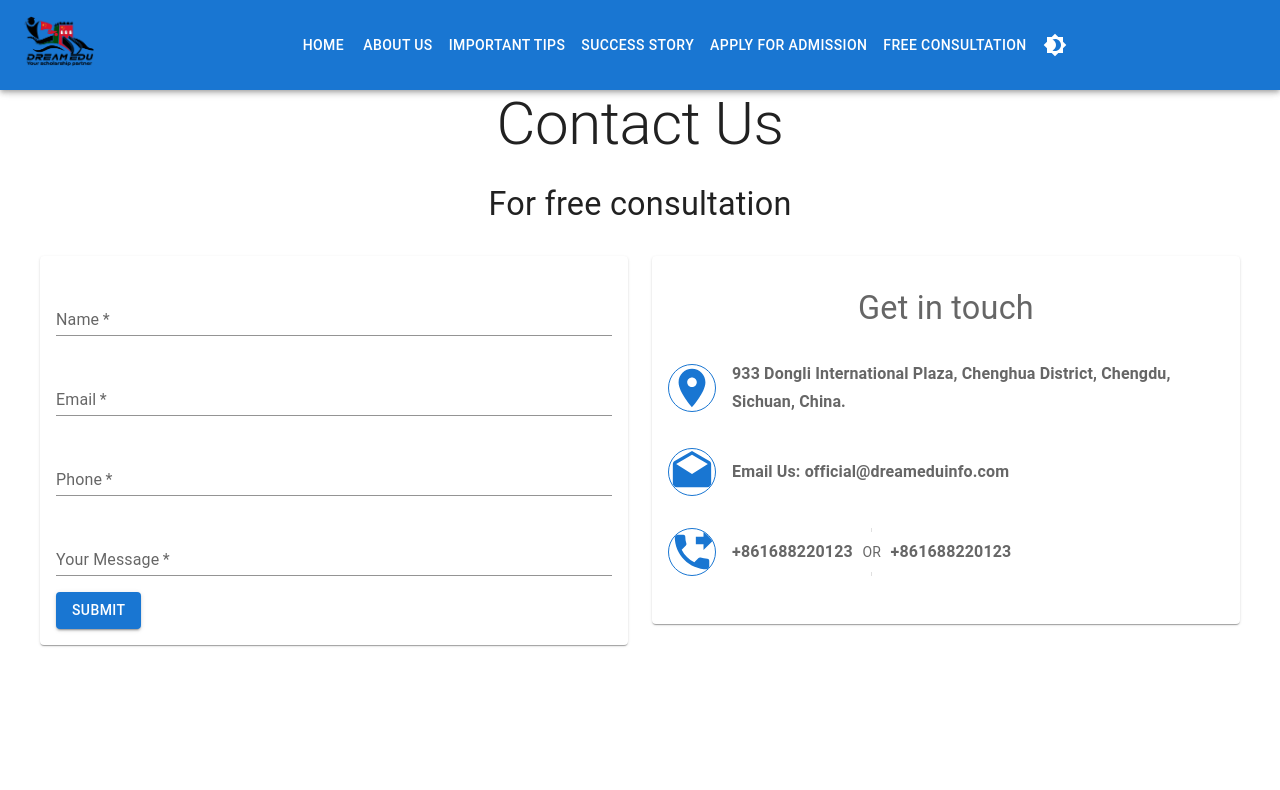
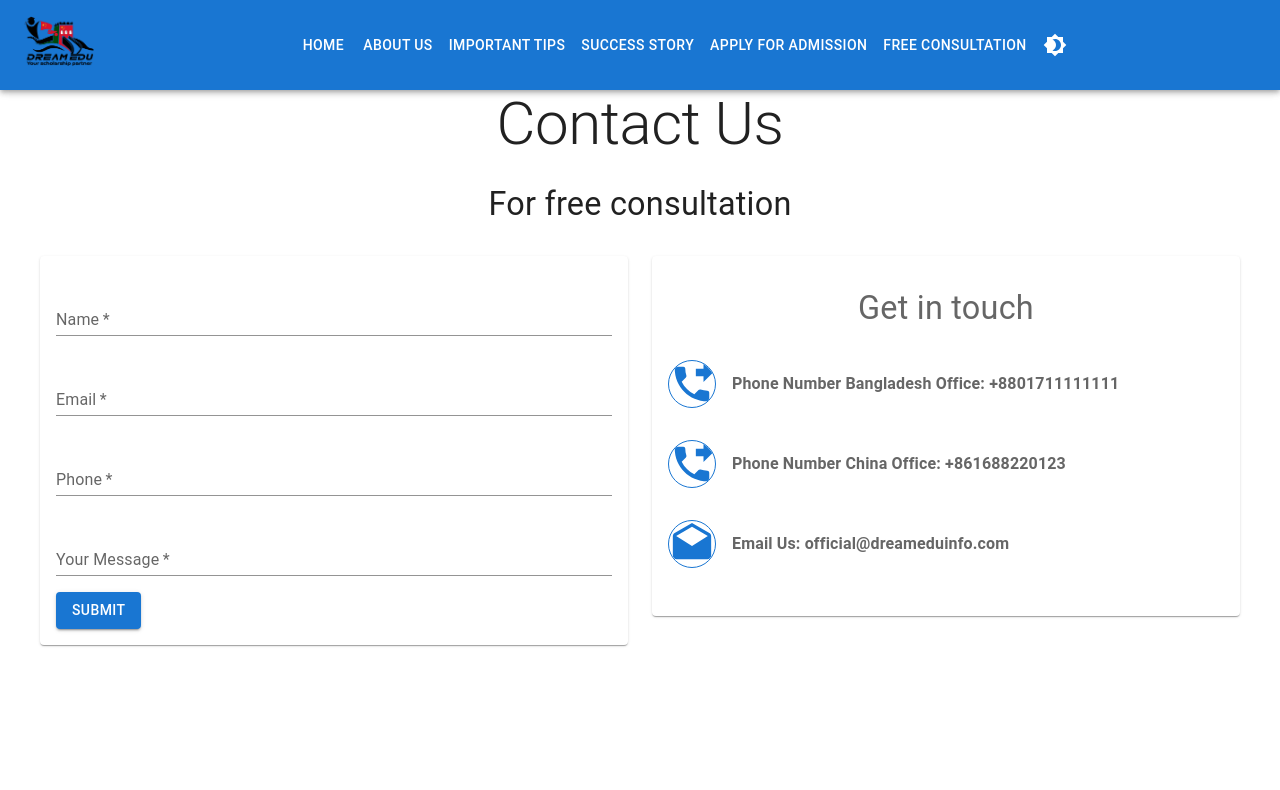
Before and after one commit to raselmahmud-coder/FrontEndDreamEdu, a React (Vite) app: page /free-consultation in a window 1280 px wide. Shown: the top 790 px of the page. Built offline with nearby package versions, Linux system fonts and the light colour scheme.

Commit message:
apply validation added

```diff
--- a/src/components/ApplyForAdmissionComp/Checkout.jsx
+++ b/src/components/ApplyForAdmissionComp/Checkout.jsx
@@ -10,9 +10,7 @@ import Initialization from "./Initialization";
 import Documents from "./Documents";
 import Review from "./Review";
 import { useSelector } from "react-redux";
-
 const steps = ["Initialization", "Documents", "Review your profile"];
-
 function getStepContent(step) {
   switch (step) {
     case 0:
@@ -37,13 +35,26 @@ export default function Checkout() {
     province,
     postCode,
     country,
+    phone,
+    email,
+    passport,
+    masters,
+    bachelor,
+    hsc,
+    ssc,
+    bankStatement,
+    passportSizePhoto,
+    nonCriminalCertificate,
+    studyPlan,
+    recommendationLetters,
+    englishProficiencyTest,
   } = useSelector((state) => state.admission);
+  const handleBack = () => {
+    setActiveStep(activeStep - 1);
+  };
+
   const handleNext = () => {
     setActiveStep(activeStep + 1);
-  };
-
-  const handleBack = () => {
-    setActiveStep(activeStep - 1);
   };
 
   return (
@@ -82,15 +93,37 @@ export default function Checkout() {
               <Button
                 type=""
                 disabled={
-                  program
-                  //   &&
-                  // sureName &&
-                  // givenName &&
-                  // addressLine &&
-                  // city &&
-                  // province &&
-                  // postCode &&
-                  // country
+                  (activeStep == 0 &&
+                    program &&
+                    sureName &&
+                    givenName &&
+                    addressLine &&
+                    city &&
+                    province &&
+                    postCode &&
+                    country &&
+                    phone &&
+                    email) ||
+                  (activeStep == 1 &&
+                    passport &&
+                    passportSizePhoto &&
+                    bankStatement &&
+                    nonCriminalCertificate &&
+                    studyPlan &&
+                    program == "chinese language/diploma" &&
+                    ssc) ||
+                  (program == "bachelor" &&
+                    ssc &&
+                    hsc &&
+                    englishProficiencyTest) ||
+                  (program == "masters" &&
+                    hsc &&
+                    bachelor &&
+                    recommendationLetters) ||
+                  (program == "ph.d." &&
+                    bachelor &&
+                    masters &&
+                    recommendationLetters)
                     ? false
                     : true
                 }
--- a/src/components/ApplyForAdmissionComp/Initialization.jsx
+++ b/src/components/ApplyForAdmissionComp/Initialization.jsx
@@ -248,14 +248,6 @@ export default function Initialization() {
             }}
           />
         </Grid>
-        <Grid item xs={12}>
-          <FormControlLabel
-            control={
-              <Checkbox color="secondary" name="saveAddress" value="yes" />
-            }
-            label="Use this address for documents collection"
-          />
-        </Grid>
       </Grid>
     </React.Fragment>
   );
--- a/src/components/ApplyForAdmissionComp/Review.jsx
+++ b/src/components/ApplyForAdmissionComp/Review.jsx
@@ -1,19 +1,8 @@
 import * as React from "react";
 import Typography from "@mui/material/Typography";
-import List from "@mui/material/List";
-import ListItem from "@mui/material/ListItem";
-import ListItemText from "@mui/material/ListItemText";
 import Grid from "@mui/material/Grid";
 import { useSelector } from "react-redux";
 import { Box } from "@mui/material";
-
-const addresses = ["1 MUI Drive", "Reactville", "Anytown", "99999", "USA"];
-const payments = [
-  { name: "Card type", detail: "Visa" },
-  { name: "Card holder", detail: "Mr John Smith" },
-  { name: "Card number", detail: "xxxx-xxxx-xxxx-1234" },
-  { name: "Expiry date", detail: "04/2024" },
-];
 
 export default function Review() {
   const allProfileData = useSelector((state) => state.admission);
--- a/src/components/FreeConsultantComponent/ContactUs.jsx
+++ b/src/components/FreeConsultantComponent/ContactUs.jsx
@@ -134,7 +134,7 @@ const ContactUs = () => {
                 alignItems: "center",
                 my: 4,
               }}>
-              <LocationOnIcon
+              <PhoneForwardedIcon
                 sx={{
                   fontSize: "3rem",
                   color: "primary.main",
@@ -148,11 +148,33 @@ const ContactUs = () => {
                 sx={{
                   fontWeight: "bold",
                 }}>
-                933 Dongli International Plaza, Chenghua District, Chengdu,
-                Sichuan, China.
+                Phone Number Bangladesh Office: +8801711111111
               </Typography>
             </Box>
+            <Box
+              sx={{
+                display: "flex",
+                alignItems: "center",
+                my: 4,
+              }}>
+              <PhoneForwardedIcon
+                sx={{
+                  fontSize: "3rem",
+                  color: "primary.main",
+                  border: 1,
+                  borderRadius: "50%",
+                  mr: 2,
+                }}
+              />
+              <Typography
+                variant="subtitle1"
+                sx={{
+                  fontWeight: "bold",
+                }}>
+                Phone Number China Office: +861688220123
+              </Typography>
 
+            </Box>
             <Box
               sx={{
                 display: "flex",
@@ -176,39 +198,7 @@ const ContactUs = () => {
                 Email Us: official@dreameduinfo.com
               </Typography>
             </Box>
-            <Box
-              sx={{
-                display: "flex",
-                alignItems: "center",
-                my: 4,
-              }}>
-              <PhoneForwardedIcon
-                sx={{
-                  fontSize: "3rem",
-                  color: "primary.main",
-                  border: 1,
-                  borderRadius: "50%",
-                  mr: 2,
-                }}
-              />
-              <Typography
-                variant="subtitle1"
-                sx={{
-                  fontWeight: "bold",
-                }}>
-                +861688220123
-              </Typography>
-              <Divider orientation="vertical" flexItem>
-                OR
-              </Divider>
-              <Typography
-                variant="subtitle1"
-                sx={{
-                  fontWeight: "bold",
-                }}>
-                +861688220123
-              </Typography>
-            </Box>
+
           </Item>
         </Grid>
       </Grid>
```
